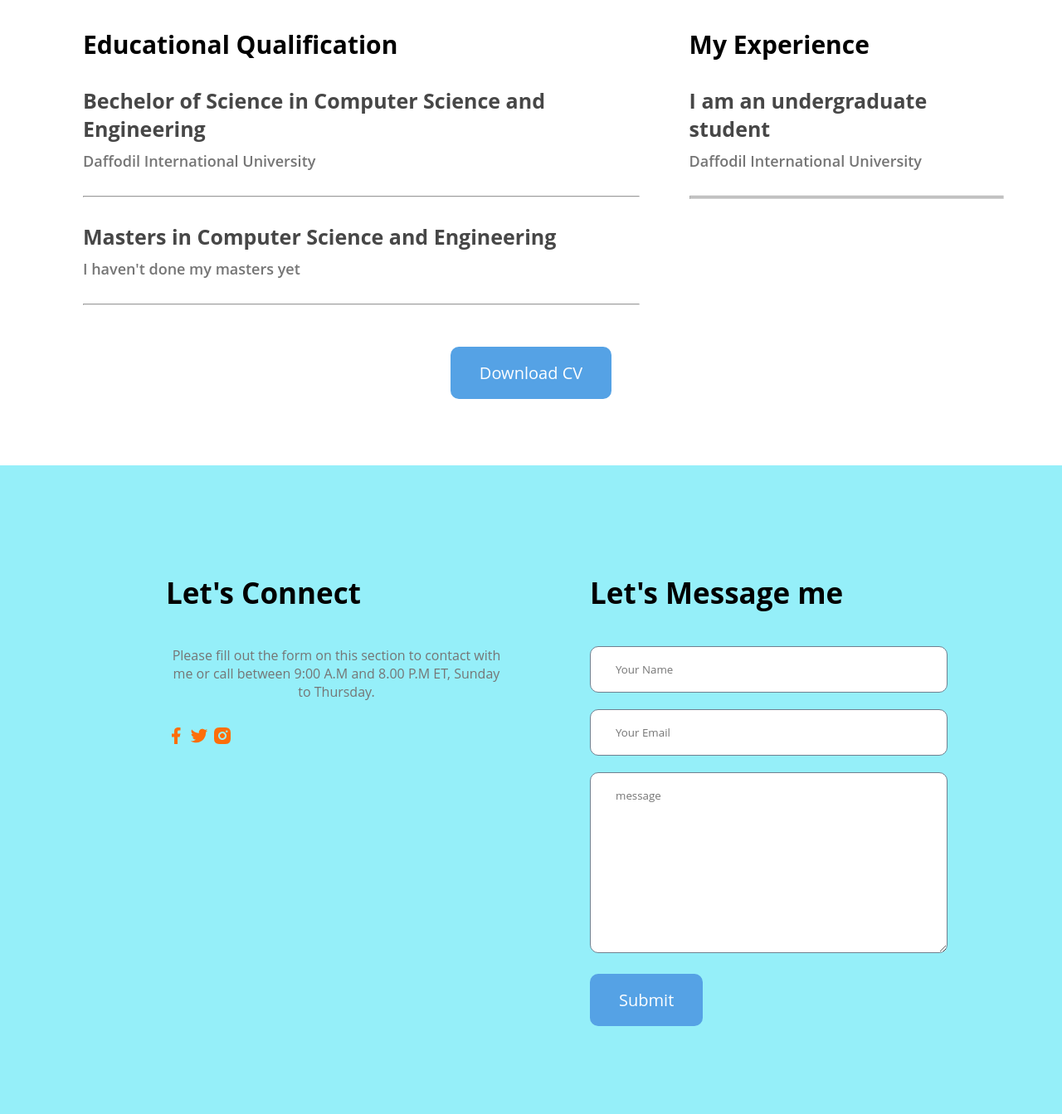
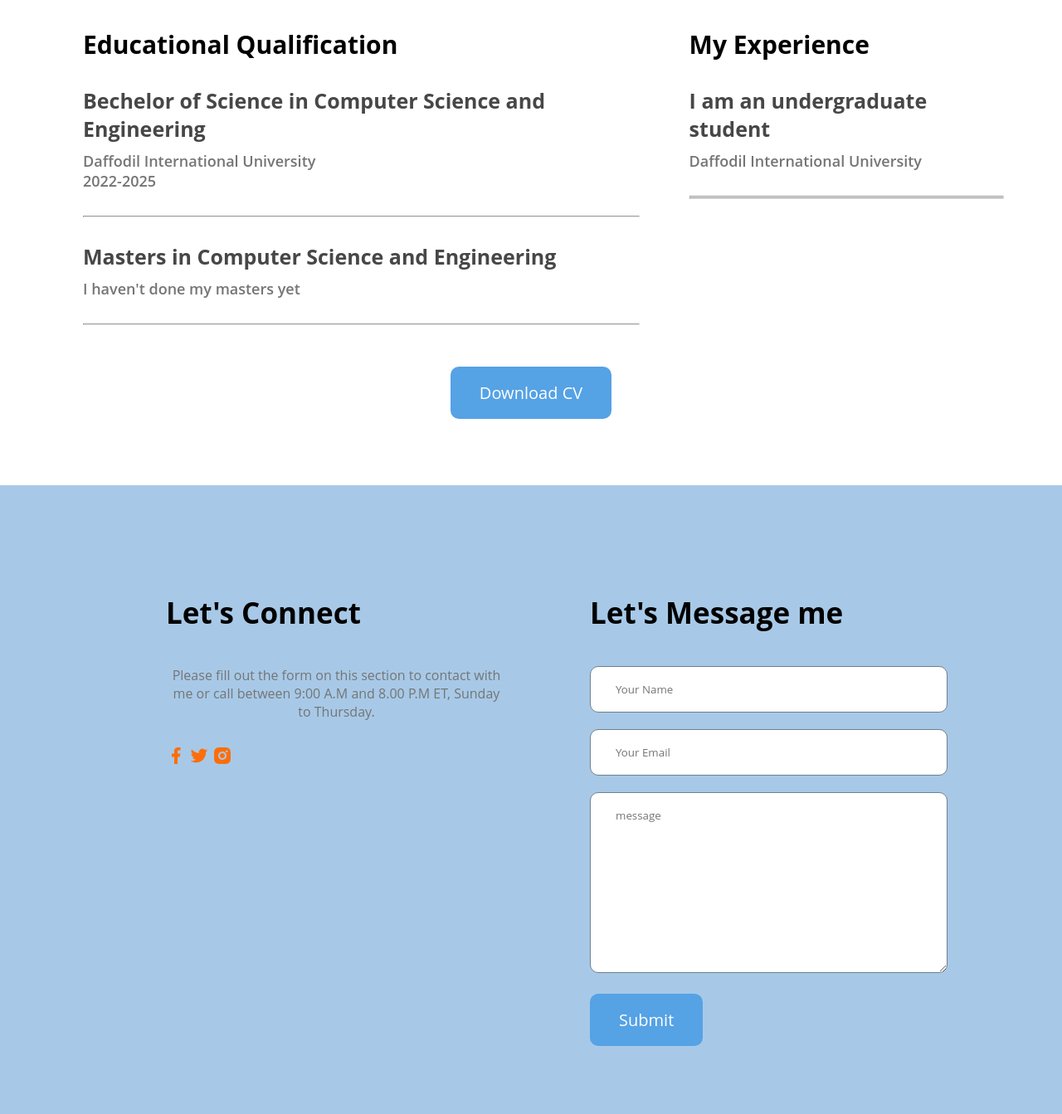
Before and after one commit to AvisheikhKundu/my-portfolio, a plain HTML site: page index.html in a window 1280 px wide. Shown: the part 3017-4360 px from the top of the page at 83% size. Drawn offline with Linux system fonts and the light colour scheme.

Commit message:
added date abd information

```diff
--- a/index.html
+++ b/index.html
@@ -104,7 +104,7 @@
                     <h3 class="resume-title-text">Educational Qualification</h3>
                     <div class="resume-item">
                         <h4 class="title">Bechelor of Science in Computer Science and Engineering</h4>
-                        <h5 class="sub-title">Daffodil International University </h5>
+                        <h5 class="sub-title">Daffodil International University <br>2022-2025</h5>
                         <p class="description"></p>
                     </div>
                     <hr>
--- a/styles/style.css
+++ b/styles/style.css
@@ -197,7 +197,7 @@ tr td th{
 .contact{
     display: flex;
     gap: 100px;
-    background: #95eff9;
+    background: #a7c9e7;
     padding: 130px 200px;
 }
 .contact input[type=text], input[type=email], textarea{
```
